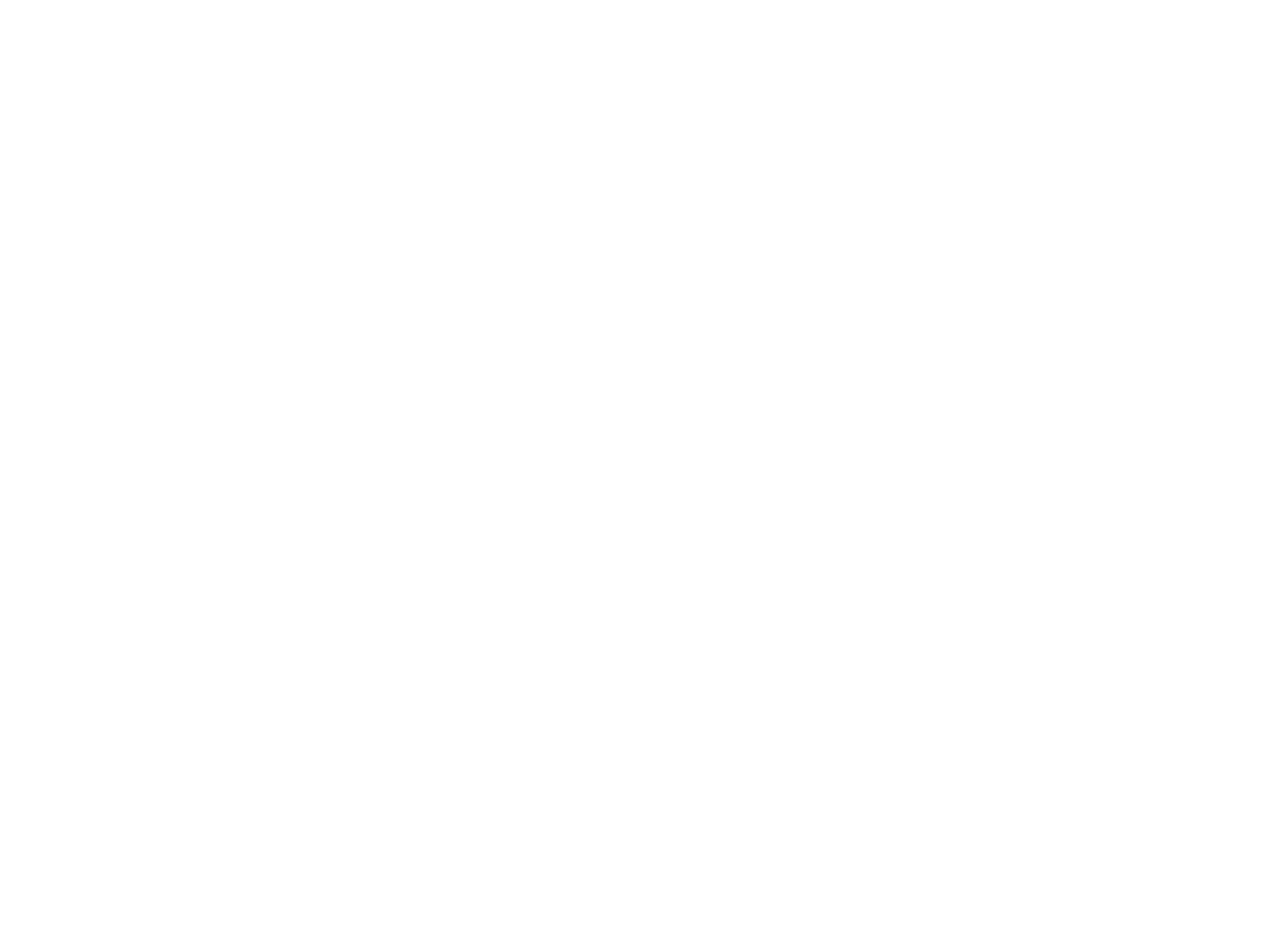
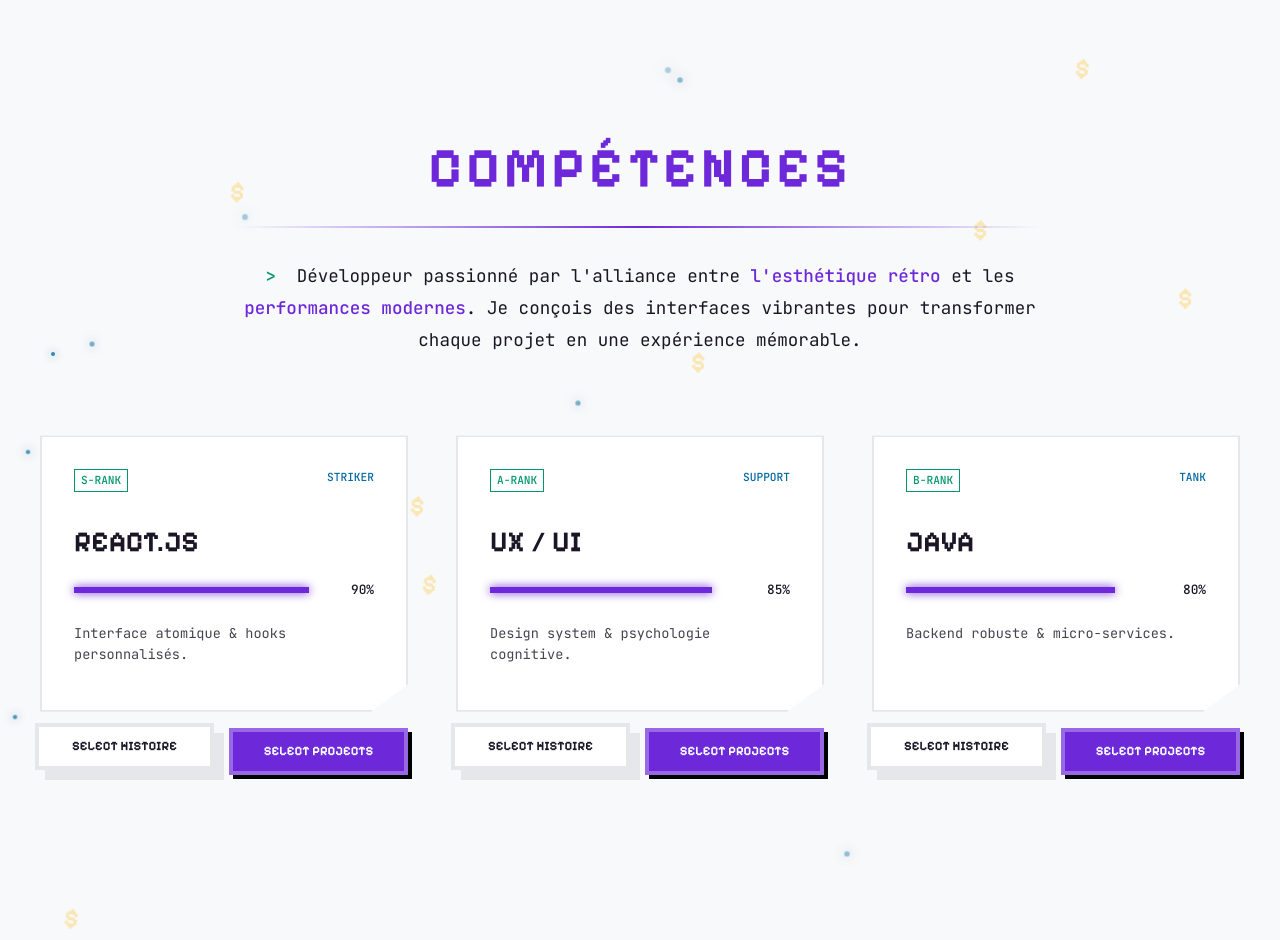
Before and after one commit to Alexandre74739/PortfolioPixel, a React (Vite) app: page / in a window 1280 px wide. Shown: the part 840-1780 px from the top of the page. Before the commit the page ends 1600 px from the top, so only its background shows below. Built offline with nearby package versions, Linux system fonts and the light colour scheme.

Commit message:
Skills complet

```diff
--- a/src/components/utils/BackgroundParticles.tsx
+++ b/src/components/utils/BackgroundParticles.tsx
@@ -13,8 +13,10 @@
 
 const STARS: ParticleData[] = Array.from({ length: COUNT_STARS }, (_, i) => ({
   id: i,
+  // Génère un nombre décimal entre 0 et 1, le multiplie par 100 et l'arondie à l'entier inférieur
   left: `${Math.floor(Math.random() * 100)}%`,
   top: `${Math.floor(Math.random() * 100)}%`,
+  // Génère une durée aléatoire entre 0 et 3 secondes et le limite à deux chiffres après la virgule
   delay: `${(Math.random() * 3).toFixed(2)}s`,
 }));
 
--- a/src/components/utils/BtnContact.scss
+++ b/src/components/utils/BtnContact.scss
@@ -24,7 +24,6 @@
     }
 
     &:hover {
-        background-color: $color-accent;
         transform: translate(-2px, -2px);
         box-shadow: 8px 8px 0px #000;
     }
--- a/src/components/utils/BtnGhost.scss
+++ b/src/components/utils/BtnGhost.scss
@@ -23,8 +23,8 @@
     &.active {
         transform: translate(5px, 5px);
         box-shadow: 0px 0px 0px transparent;
-        border-color: $color-accent;
-        color: $color-accent;
+        border-color: $color-primary;
+        color: $color-primary;
         pointer-events: none;
     }
 
--- a/src/pages/Home.tsx
+++ b/src/pages/Home.tsx
@@ -1,10 +1,11 @@
 import Hero from "../sections/Hero";
+import Skills from "../sections/Skills";
 
 function Home() {
     return (
         <div>
             <Hero />
-            <div style={{ height: "100vh" }}></div>
+            <Skills />
         </div>
     );
 }
--- a/src/sections/Skills.scss
+++ b/src/sections/Skills.scss
@@ -0,0 +1,192 @@
+@import "../../variables";
+
+.skills-arcade {
+    position: relative;
+    background: $color-bg;
+    min-height: 100vh;
+    padding: 120px 2rem 60px;
+    font-family: $font-mono;
+    color: $color-text-main;
+    transition: all 0.3s ease;
+    z-index: 1;
+    overflow: hidden;
+
+    canvas,
+    .background-particles-container {
+        position: absolute !important;
+        inset: 0;
+        z-index: -1 !important;
+        pointer-events: none;
+    }
+
+    .arcade-inner {
+        position: relative;
+        z-index: 10;
+        max-width: 1200px;
+        margin: 0 auto;
+
+        .terminal-header {
+            margin-bottom: 5rem;
+            text-align: center;
+            max-width: 800px;
+            margin-left: auto;
+            margin-right: auto;
+
+            .glitch-title {
+                font-family: $font-display;
+                font-size: clamp(2rem, 8vw, 3.5rem);
+                color: $color-primary;
+                letter-spacing: 4px;
+                margin-bottom: 1rem;
+            }
+
+            .header-line {
+                height: 2px;
+                background: linear-gradient(90deg, transparent, $color-primary, transparent);
+                margin-bottom: 2rem;
+            }
+
+            .terminal-bio {
+                font-size: 1.1rem;
+                line-height: 1.8;
+
+                .prompt {
+                    color: $color-accent;
+                    font-weight: bold;
+                    margin-right: 10px;
+                }
+
+                strong {
+                    color: $color-primary;
+                    font-weight: 500;
+                }
+            }
+        }
+
+        .skills-grid {
+            display: grid;
+            grid-template-columns: 1fr;
+            gap: 3rem;
+
+            @media (min-width: $breakpoint-m) {
+                grid-template-columns: repeat(3, 1fr);
+            }
+
+            .skill-wrapper {
+                display: flex;
+                flex-direction: column;
+                gap: 1rem;
+
+                .skill-card {
+                    background: $color-surface;
+                    border: 2px solid $color-border;
+                    padding: 2rem;
+                    position: relative;
+                    overflow: hidden;
+                    clip-path: polygon(0 0, 100% 0, 100% 90%, 90% 100%, 0 100%);
+                    box-shadow: 0 10px 30px rgba(0, 0, 0, 0.1);
+                    transition: transform 0.3s ease, border-color 0.3s ease;
+
+                    &:hover {
+                        border-color: $color-primary;
+                        transform: translateY(-5px);
+                        border-style: dashed;
+
+                        .card-scanner {
+                            animation: scan 2s linear infinite;
+                        }
+                    }
+
+                    .card-scanner {
+                        position: absolute;
+                        top: -100%;
+                        left: 0;
+                        width: 100%;
+                        height: 100%;
+                        background: linear-gradient(to bottom, transparent, rgba($color-primary, 0.1), transparent);
+                    }
+
+                    .card-top {
+                        display: flex;
+                        justify-content: space-between;
+                        font-size: 0.7rem;
+                        margin-bottom: 1.5rem;
+                        font-weight: bold;
+
+                        .tier-badge {
+                            color: $color-accent;
+                            border: 1px solid $color-accent;
+                            padding: 2px 6px;
+                        }
+
+                        .class-label {
+                            color: $color-info;
+                        }
+                    }
+
+                    .skill-name {
+                        font-family: $font-display;
+                        font-size: 1.8rem;
+                        margin-bottom: 1rem;
+                    }
+
+                    .xp-container {
+                        display: flex;
+                        align-items: center;
+                        gap: 1rem;
+                        margin-bottom: 1.5rem;
+
+                        .xp-bar {
+                            flex: 1;
+                            height: 6px;
+                            background: rgba($color-border, 0.3);
+                            border-radius: 3px;
+
+                            .xp-fill {
+                                height: 100%;
+                                background: $color-primary;
+                                box-shadow: 0 0 10px $color-primary;
+                            }
+                        }
+
+                        .xp-percent {
+                            font-size: 0.8rem;
+                            font-weight: bold;
+                        }
+                    }
+
+                    .skill-desc {
+                        font-size: 0.85rem;
+                        line-height: 1.5;
+                        opacity: 0.8;
+                        height: 3em;
+                    }
+                }
+
+                .skill-actions {
+                    display: flex;
+                    gap: 10px;
+
+                    button,
+                    a {
+                        flex: 1;
+                        text-align: center;
+                        justify-content: center;
+                        font-size: 0.8rem;
+                        padding: 10px 5px;
+                    }
+                }
+            }
+        }
+    }
+}
+
+@keyframes scan {
+    0% {
+        top: -100%;
+    }
+
+    100% {
+        top: 100%;
+    }
+}
--- a/src/sections/Skills.tsx
+++ b/src/sections/Skills.tsx
@@ -1,14 +1,91 @@
-import { useState } from "react";
-import { Link } from "react-router-dom";
+import "./Skills.scss";
+import BtnGhost from "../components/utils/BtnGhost";
 import BtnContact from "../components/utils/BtnContact";
-import BtnGhost from "../components/utils/BtnGhost";
 import BackgroundParticles from "../components/utils/BackgroundParticles";
-import "Skills.scss";
 
-function Skills () {
-    return (
-        <p>Salut</p>
-    );
+function Skills() {
+  const skillsData = [
+    {
+      id: "react",
+      name: "REACT.JS",
+      tier: "S-RANK",
+      xp: "90%",
+      desc: "Interface atomique & hooks personnalisés.",
+      class: "striker",
+    },
+    {
+      id: "uxui",
+      name: "UX / UI",
+      tier: "A-RANK",
+      xp: "85%",
+      desc: "Design system & psychologie cognitive.",
+      class: "support",
+    },
+    {
+      id: "java",
+      name: "JAVA",
+      tier: "B-RANK",
+      xp: "80%",
+      desc: "Backend robuste & micro-services.",
+      class: "tank",
+    },
+  ];
+
+  return (
+    <section className="skills-arcade">
+      <BackgroundParticles />
+      <div className="arcade-inner">
+        <div className="terminal-header">
+          <h2 className="glitch-title" data-text="CAPABILITIES">
+            COMPÉTENCES
+          </h2>
+          <div className="header-line"></div>
+          <p className="terminal-bio">
+            <span className="prompt">{">"}</span> Développeur passionné par
+            l'alliance entre
+            <strong> l'esthétique rétro</strong> et les{" "}
+            <strong>performances modernes</strong>. Je conçois des interfaces
+            vibrantes pour transformer chaque projet en une expérience
+            mémorable.
+          </p>
+        </div>
+
+        <div className="skills-grid">
+          {skillsData.map((skill) => (
+            <div key={skill.id} className="skill-wrapper">
+              <div className={`skill-card ${skill.class}`}>
+                <div className="card-scanner"></div>
+                <div className="card-top">
+                  <span className="tier-badge">{skill.tier}</span>
+                  <span className="class-label">
+                    {skill.class.toUpperCase()}
+                  </span>
+                </div>
+
+                <h3 className="skill-name">{skill.name}</h3>
+
+                <div className="xp-container">
+                  <div className="xp-bar">
+                    <div className="xp-fill" style={{ width: skill.xp }}></div>
+                  </div>
+                  <span className="xp-percent">{skill.xp}</span>
+                </div>
+
+                <p className="skill-desc">{skill.desc}</p>
+              </div>
+
+              <div className="skill-actions">
+                <BtnGhost to="/">SELECT HISTOIRE</BtnGhost>
+                <BtnContact to={`/arcades/${skill.id}`}>
+                  SELECT PROJECTS
+                </BtnContact>
+              </div>
+            </div>
+          ))}
+        </div>
+      </div>
+    </section>
+  );
 }
 
 export default Skills;
```
